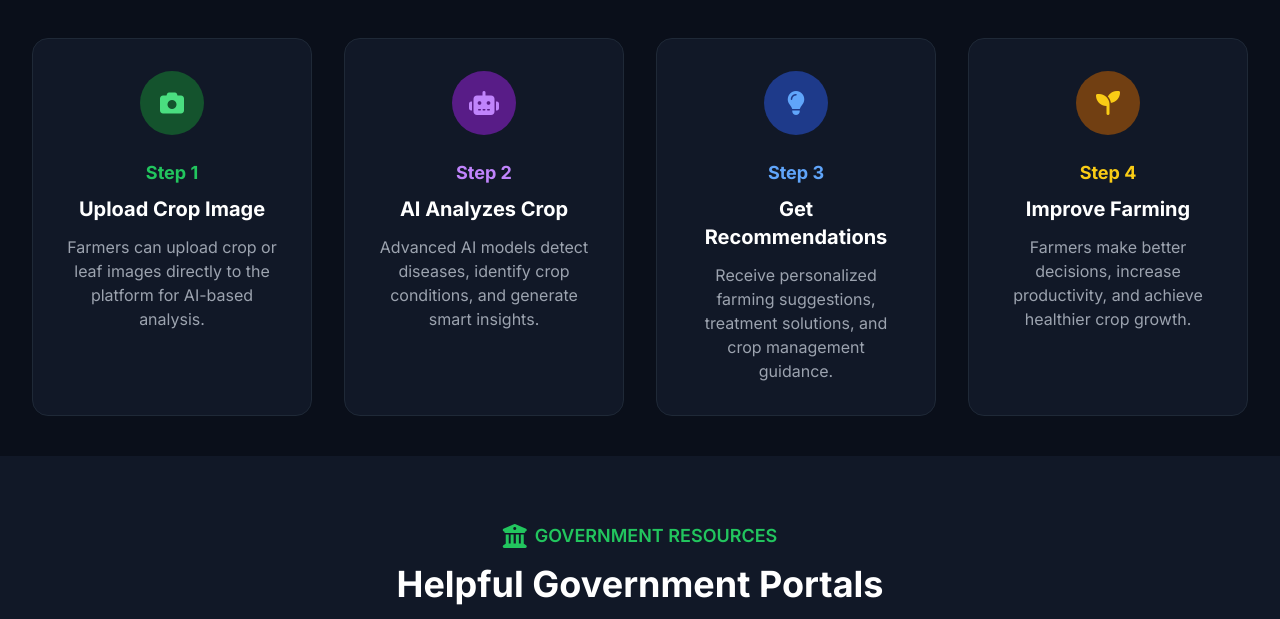
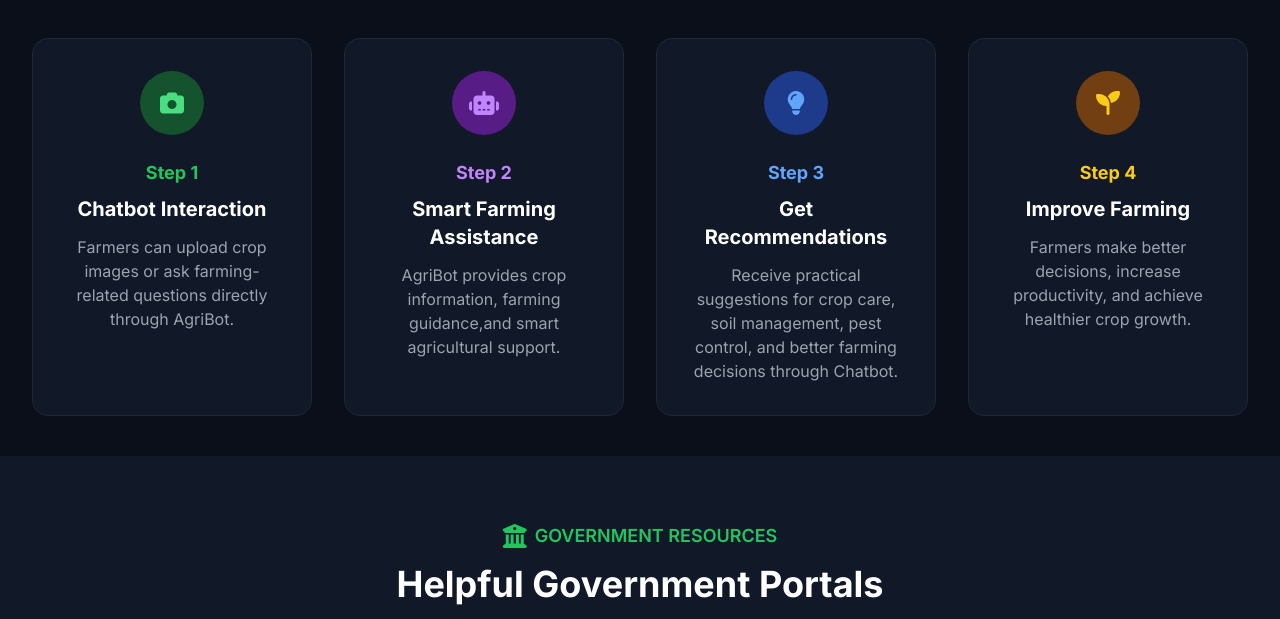
Before and after one commit to BhairavSinh-11/Agri_Bot, a Flask app: page / in a window 1280 px wide. Shown: the part 1864-2483 px from the top of the page. Run offline with Flask 3, Linux system fonts and the light colour scheme; some libraries are stand-ins or nearby versions.

Commit message:
further improvements V5

```diff
--- a/app/templates/home.html
+++ b/app/templates/home.html
@@ -381,12 +381,11 @@
             </div>
 
             <h3 class="text-white text-xl font-bold mb-3">
-                Upload Crop Image
+                Chatbot Interaction
             </h3>
 
             <p class="text-gray-400">
-                Farmers can upload crop or leaf images directly to the platform
-                for AI-based analysis.
+                Farmers can upload crop images or ask farming-related questions directly through AgriBot.
             </p>
         </div>
 
@@ -403,12 +402,11 @@
             </div>
 
             <h3 class="text-white text-xl font-bold mb-3">
-                AI Analyzes Crop
+                Smart Farming Assistance
             </h3>
 
             <p class="text-gray-400">
-                Advanced AI models detect diseases, identify crop conditions,
-                and generate smart insights.
+                AgriBot provides crop information, farming guidance,and smart agricultural support.
             </p>
         </div>
 
@@ -429,8 +427,7 @@
             </h3>
 
             <p class="text-gray-400">
-                Receive personalized farming suggestions, treatment solutions,
-                and crop management guidance.
+                Receive practical suggestions for crop care, soil management, pest control, and better farming decisions through Chatbot.
             </p>
         </div>
 
--- a/app/templates/market.html
+++ b/app/templates/market.html
@@ -261,6 +261,7 @@
             <div class="text-center mb-8">
                 <h1 class="text-4xl md:text-5xl font-bold text-white mb-4">
                     Farming <span class="text-green-500">Marketplace</span>
+                    <h4 class="text-white mb-4">(its a prototype)</h4>
                 </h1>
                 <p class="text-gray-400 text-lg max-w-2xl mx-auto">
                     Quality seeds, fertilizers, tools, and equipment for modern farming
```
